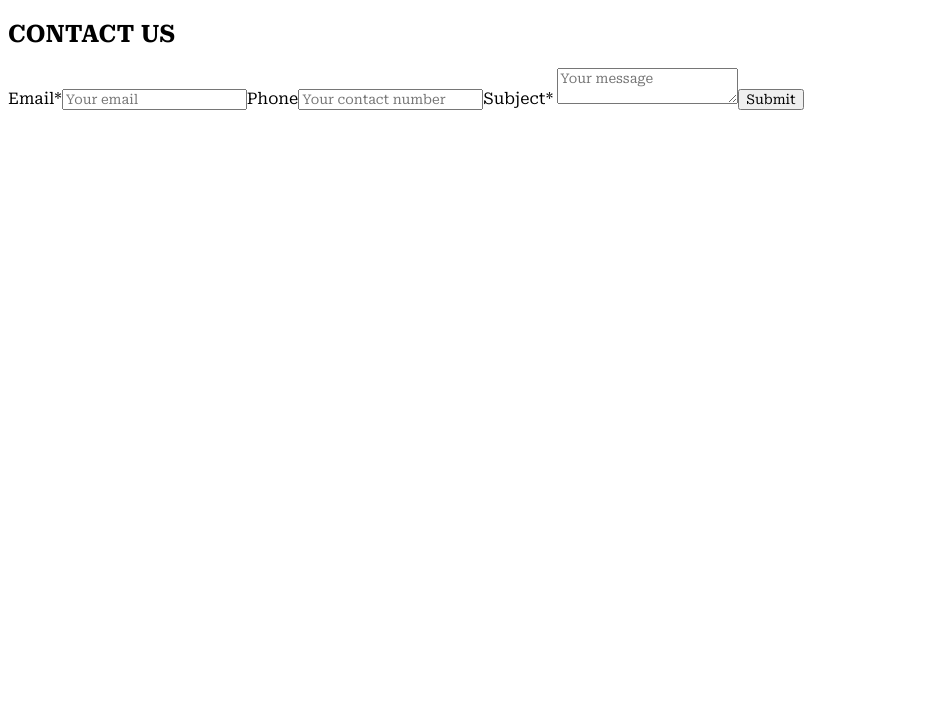
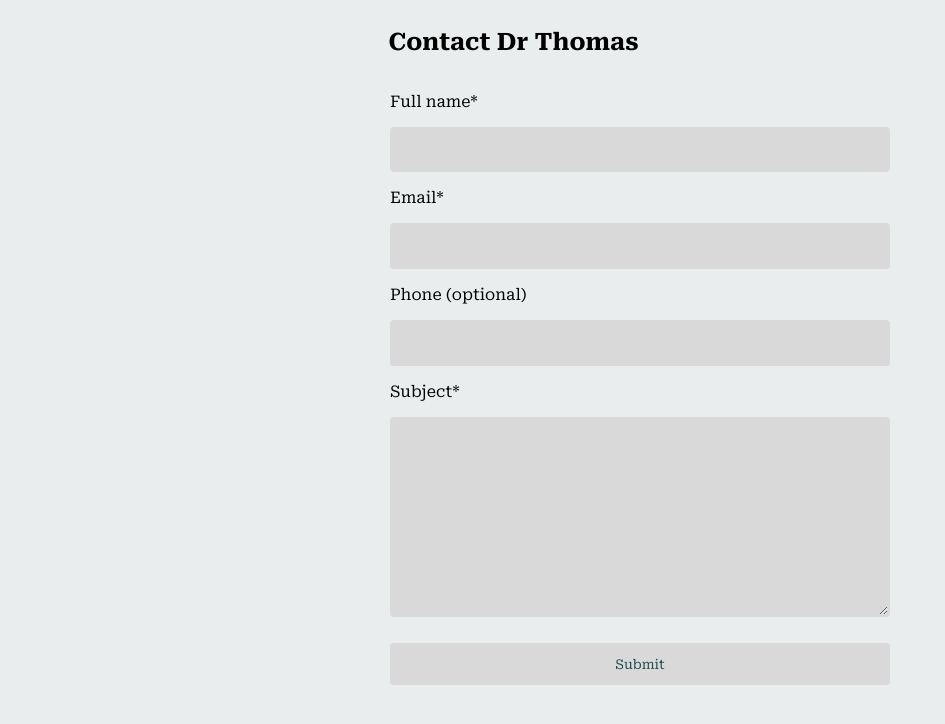
Before and after one commit to AndrewThomasWebsite/andrew-thomas-frontend, a React (Create React App) app: page / in a window 1280 px wide. Shown: the top 724 px of the page, without its empty margins (0-945 px from the left). Built offline with nearby package versions, Linux system fonts and the light colour scheme.

Commit message:
Styled the contact form

```diff
--- a/src/App.css
+++ b/src/App.css
@@ -4,11 +4,85 @@
 * {
   box-sizing: border-box;
   font-family: "Roboto Serif", serif;
+  background-color: var(--background-color);
 }
 
 :root {
-    --text-color: #f2f2f2;
-    --background-color: #191a1c;
-    --card-color: #0b0c0d;
-    --place-color: #2c2d2e;
+    --text-color: #1E4B4B;
+    --background-color: #EAEDED;
 }
+
+/* Contact form */
+
+form {
+  display: flex;
+  flex-direction: column;
+  margin: 1em;
+  border-radius: 4px;
+  box-shadow: none;
+}
+
+input, textarea {
+  padding: 1em;
+  border: none;
+  outline: none;
+  border-radius: 4px;
+  background-color: #d9d9d9;
+  border: 2px solid transparent;
+}
+
+input:hover, textarea:hover {
+  border: 2px solid var(--text-color);
+}
+
+.contact-heading {
+  margin-left: 0.6em;
+}
+
+label {
+  margin-bottom: 1em;
+  margin-top: 1em;
+}
+
+textarea {
+  height: 200px;
+  width: 100%;
+  resize: vertical;
+  margin-bottom: 1em;
+
+}
+
+.submit-btn {
+  display: flex;
+  width: auto;
+  background-color: #d9d9d9;
+  border: none;
+  cursor: pointer;
+  color: var(--text-color);
+  box-shadow: none;
+  justify-content: center;
+  text-align: center;
+  margin-top: 1em;
+}
+
+.submit-btn:hover {
+  border: none;
+  background-color: #617a6a;
+  color: var(--background-color);
+}
+
+input:-webkit-autofill {
+  -webkit-box-shadow: 0 0 0px 1000px #d9d9d9 inset;
+  -webkit-text-fill-color: var(--text-color);
+}
+
+
+@media (min-width: 1000px) {
+  .contact-form-card {
+    display: flex;
+    justify-content: center;
+  }
+  form {
+    width: 500px;
+  }
+}
--- a/src/Components/ContactFormCard.jsx
+++ b/src/Components/ContactFormCard.jsx
@@ -52,30 +52,39 @@ export default function ContactFormCard() {
   };
 
   return (
-    <div className='card-container' id='contact-form-card'>
+    <div className='contact-form-card' id='card-container'>
       <div className='card-contents'>
           {successMessage ? (
             <h2 className="success-message">{successMessage}</h2>
           ) : errorMessage ? (
             <h2 className="error-message">{errorMessage}</h2>
           ) : (
-            <h2 className="contact-us-heading">CONTACT US</h2>
+            <h2 className="contact-heading">Contact Dr Thomas</h2>
           )}
-          <form onSubmit={handleSubmit}>
+          <form className='form-container'onSubmit={handleSubmit}>
+          <label htmlFor="email">Full name*</label>
+            <input
+              type="email"
+              // placeholder="Your full name"
+              name="name"
+              value={formData.name}
+              onChange={handleChange}
+              required
+            />
             <label htmlFor="email">Email*</label>
             <input
               type="email"
-              placeholder="Your email"
+              // placeholder="Your email"
               name="email"
               value={formData.email}
               onChange={handleChange}
               required
             />
 
-            <label htmlFor="phone">Phone</label>
+            <label htmlFor="phone">Phone (optional)</label>
             <input
               type="tel"
-              placeholder="Your contact number"
+              // placeholder="Your contact number"
               name="phone"
               value={formData.phone}
               onChange={handleChange}
@@ -83,7 +92,7 @@ export default function ContactFormCard() {
 
             <label htmlFor="subject">Subject* </label>
             <textarea
-              placeholder="Your message"
+              // placeholder="Your message"
               name="subject"
               value={formData.subject}
               onChange={handleChange}
```
